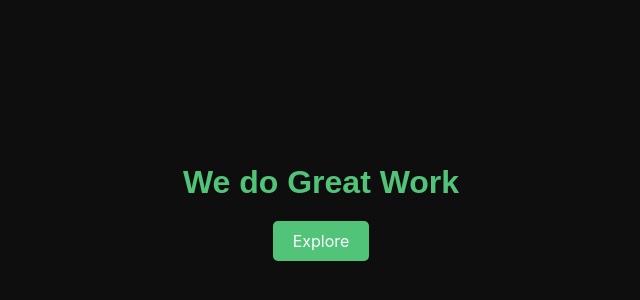
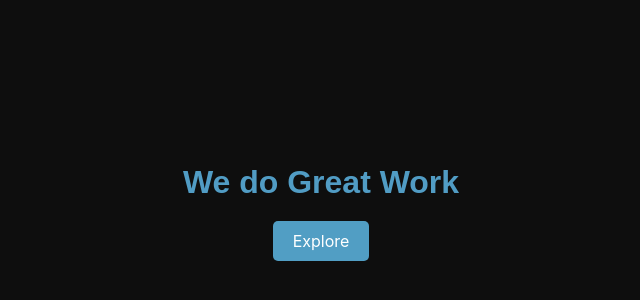
Before and after one commit to MohdHuzaifa2/cohort-2-git, a plain HTML site: page index.html in a window 1280 px wide. Shown: the part 188-488 px from the top of the page, without its empty margins (319-959 px from the left). Drawn offline with Linux system fonts and the light colour scheme.

Commit message:
third commit

```diff
--- a/style.css
+++ b/style.css
@@ -20,7 +20,7 @@ body {
 }
 
 h1 {
-    color: rgb(81,196,121);
+    color: rgb(81, 156, 196);
     font-weight: medium;
 }
 
@@ -28,7 +28,7 @@ button {
     padding: 10px 20px;
     font-size: 16px;
     color: white;
-    background-color: rgb(81, 196, 121);
+    background-color: rgb(81, 158, 196);
     border: none;
     border-radius: 5px;
     cursor: pointer;
```
